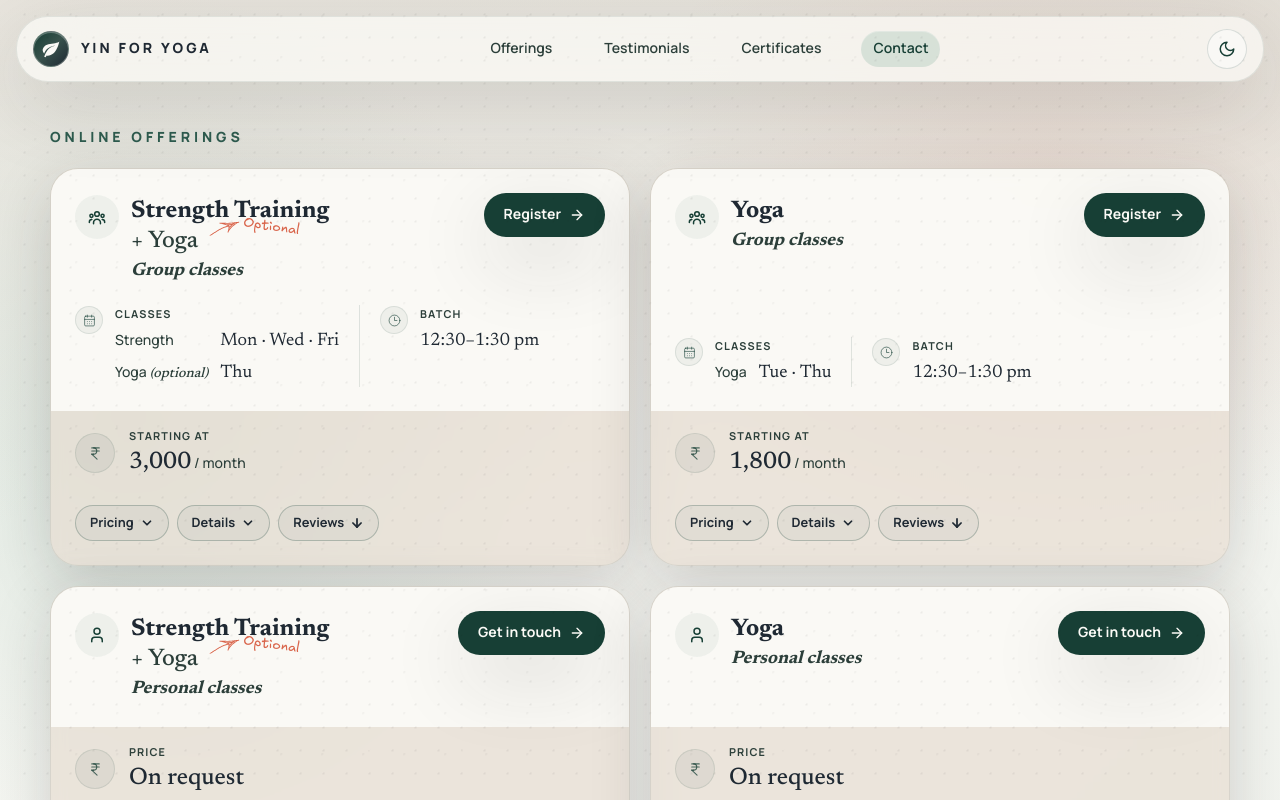
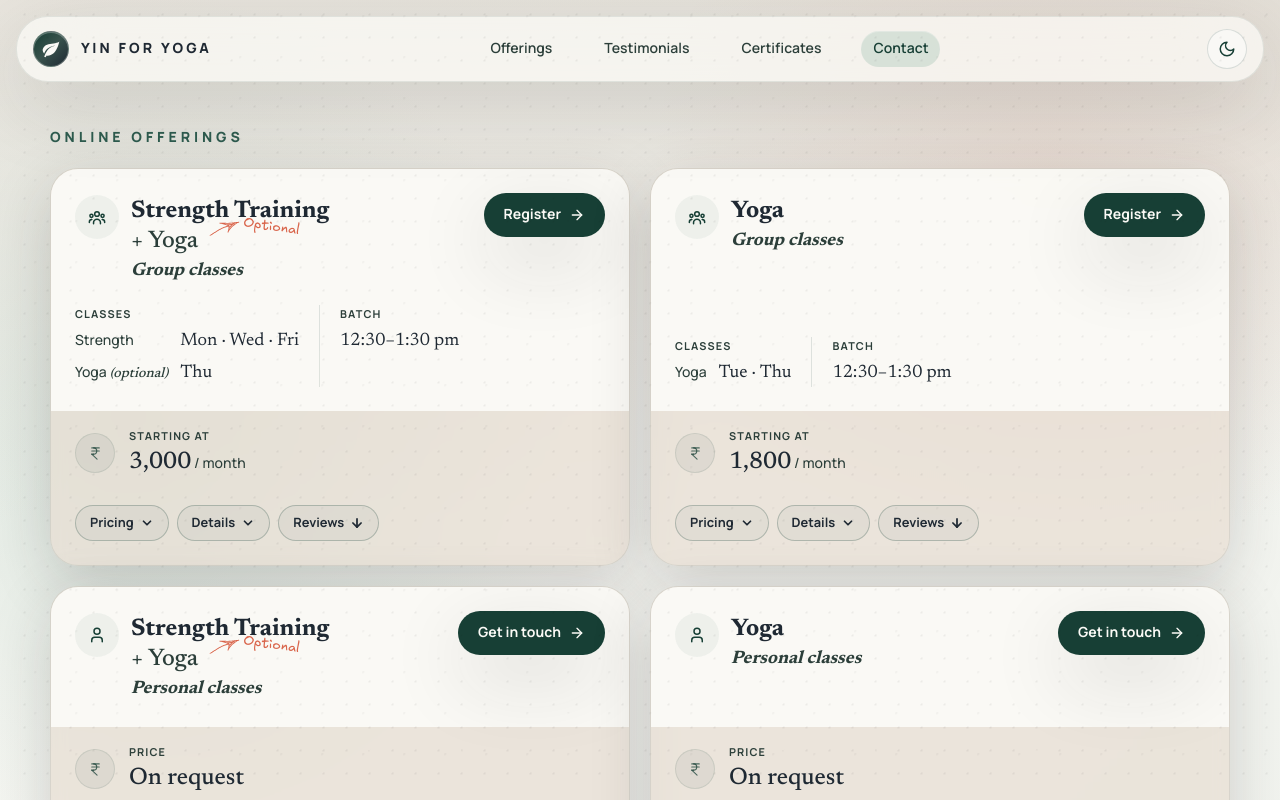
Before and after one commit to yinforyoga/yinforyoga.github.io, a Next.js app: page / in a window 1280 px wide. Shown: the top 800 px of the page. Built offline with nearby package versions, Linux system fonts and the light colour scheme.

Commit message:
Remove icons

```diff
--- a/app/page.tsx
+++ b/app/page.tsx
@@ -766,7 +766,7 @@ function ScheduleSummary({ schedule }: { schedule: OfferingSchedule }) {
     // across lines to make room for the hours. A field that wraps costs more
     // than the pairing gains.
     <div className="schedule-fields">
-      <ScheduleField icon={CalendarDays} label="Classes">
+      <ScheduleField label="Classes">
         {/* Two columns from `sm` up, the rows' cells placed straight into them
             by `display: contents`, so every class's days start at the same
             offset however long the class before it was named. Below `sm` the
@@ -808,7 +808,6 @@ function ScheduleSummary({ schedule }: { schedule: OfferingSchedule }) {
           {/* The word inflects, the field does not move: a card offering one
               hour says "Batch" where one offering two says "Batches". */}
           <ScheduleField
-            icon={Clock3}
             label={sharedBatches.slots.length > 1 ? "Batches" : "Batch"}
           >
             <p className="font-editorial text-base leading-6 text-bark dark:text-linen sm:text-lg">
@@ -829,11 +828,9 @@ function ScheduleSummary({ schedule }: { schedule: OfferingSchedule }) {
 
 /** An icon, a small-caps label, and whatever the label names underneath it. */
 function ScheduleField({
-  icon: Icon,
   label,
   children,
 }: {
-  icon: LucideIcon;
   label: string;
   children: React.ReactNode;
 }) {
@@ -845,12 +842,6 @@ function ScheduleField({
           reading as a stray mark. A disc gives it an edge to sit in, a size to
           be measured against, and the same soft-filled circle the site already
           uses for an offering's own icon at the top of the card. */}
-      <span
-        aria-hidden
-        className="mt-px flex h-7 w-7 shrink-0 items-center justify-center rounded-full border border-forest/10 bg-forest/[0.05] text-forest/70 dark:border-linen/12 dark:bg-linen/[0.06] dark:text-linen/65"
-      >
-        <Icon size={13} strokeWidth={1.6} />
-      </span>
       <div className="min-w-0">
         <p className="text-[0.64rem] font-bold uppercase leading-5 tracking-[0.1em] text-[color:var(--muted)] sm:text-[0.68rem]">
           {label}
```
